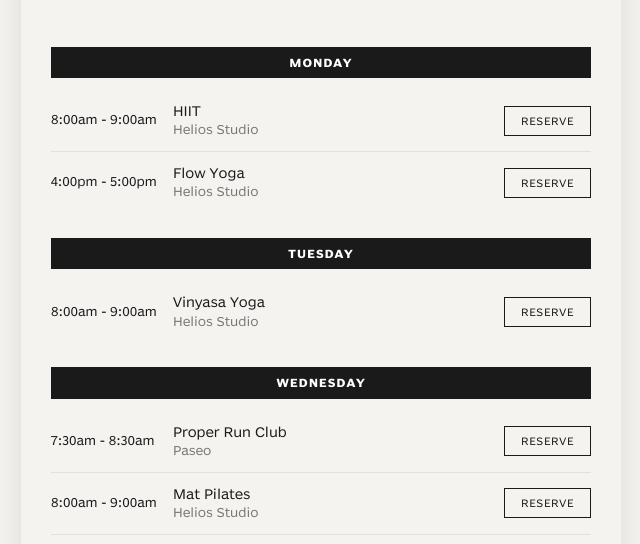
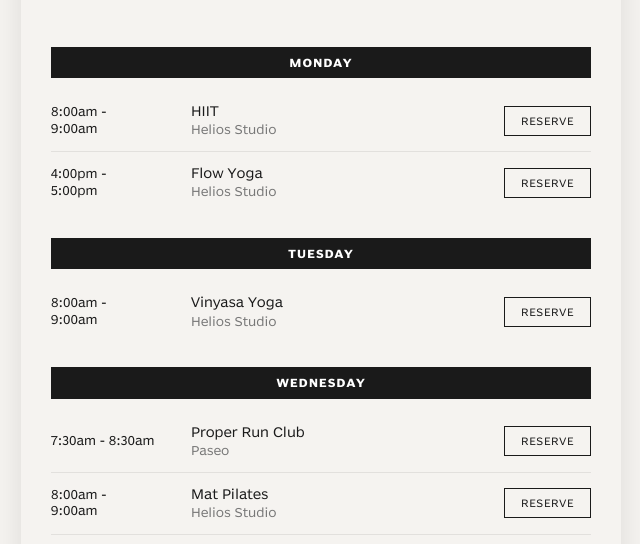
Before and after one commit to jaimwei/smp-proper-fitness-schedule, a plain HTML site: page index.html in a window 1280 px wide. Shown: the part 220-764 px from the top of the page, without its empty margins (319-959 px from the left). Drawn offline with Linux system fonts and the light colour scheme.

Commit message:
Add files via upload
Time spacing

```diff
--- a/index.html
+++ b/index.html
@@ -189,9 +189,9 @@
         .class-item {
             display: flex;
             align-items: center;
-            padding: 10px 0;
+            padding: 12px 0;
             border-bottom: 1px solid rgba(0, 0, 0, 0.08);
-            gap: 12px;
+            gap: 15px;
         }
 
         .class-item:last-child {
@@ -203,8 +203,9 @@
             font-size: 10px;
             color: #1a1a1a;
             font-weight: 400;
-            width: 95px;
+            width: 110px;
             flex-shrink: 0;
+            padding-right: 15px;
         }
 
         .class-details {
@@ -469,8 +470,9 @@
             }
 
             .time {
-                width: 110px;
+                width: 125px;
                 font-size: 11px;
+                padding-right: 20px;
             }
 
             .class-name {
```
